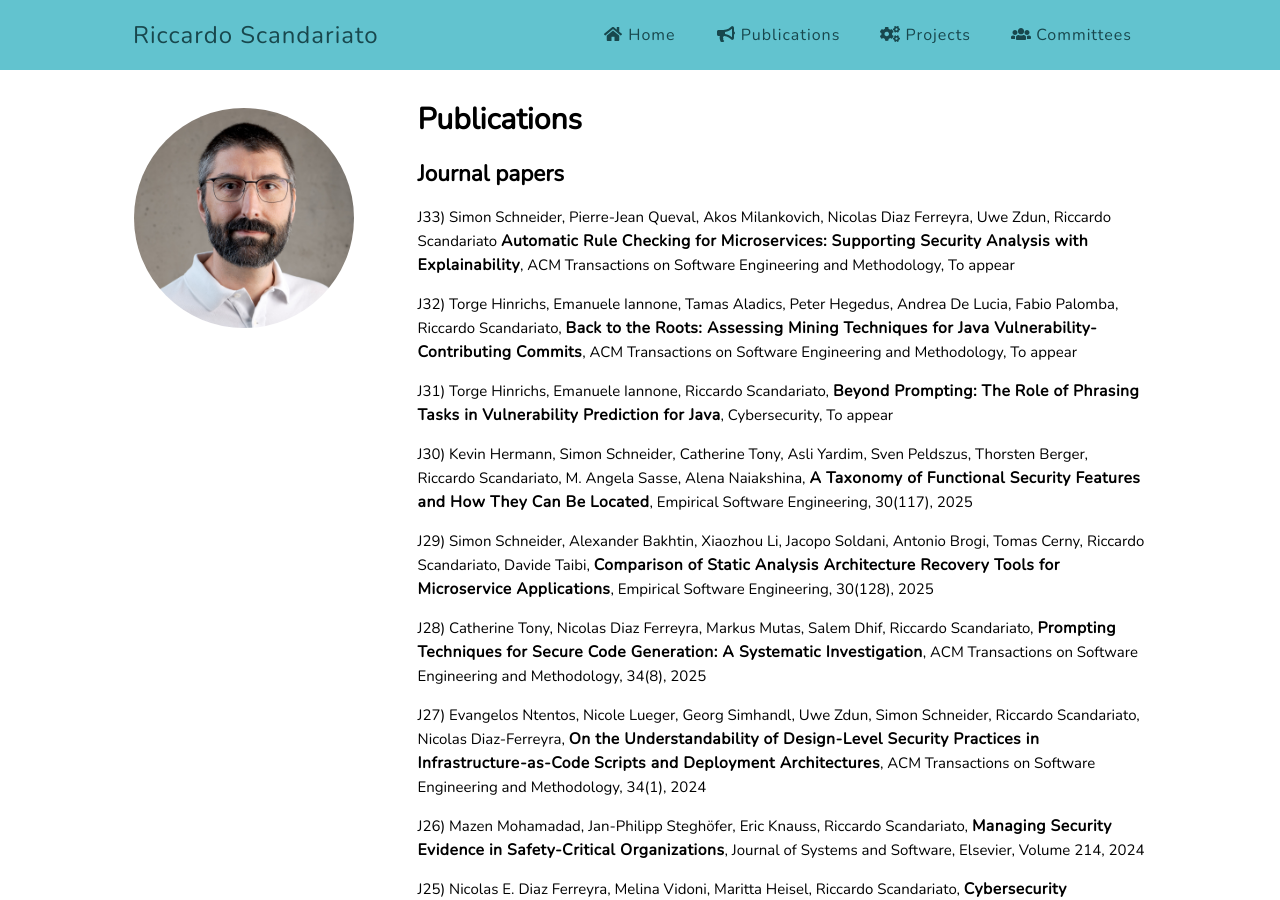
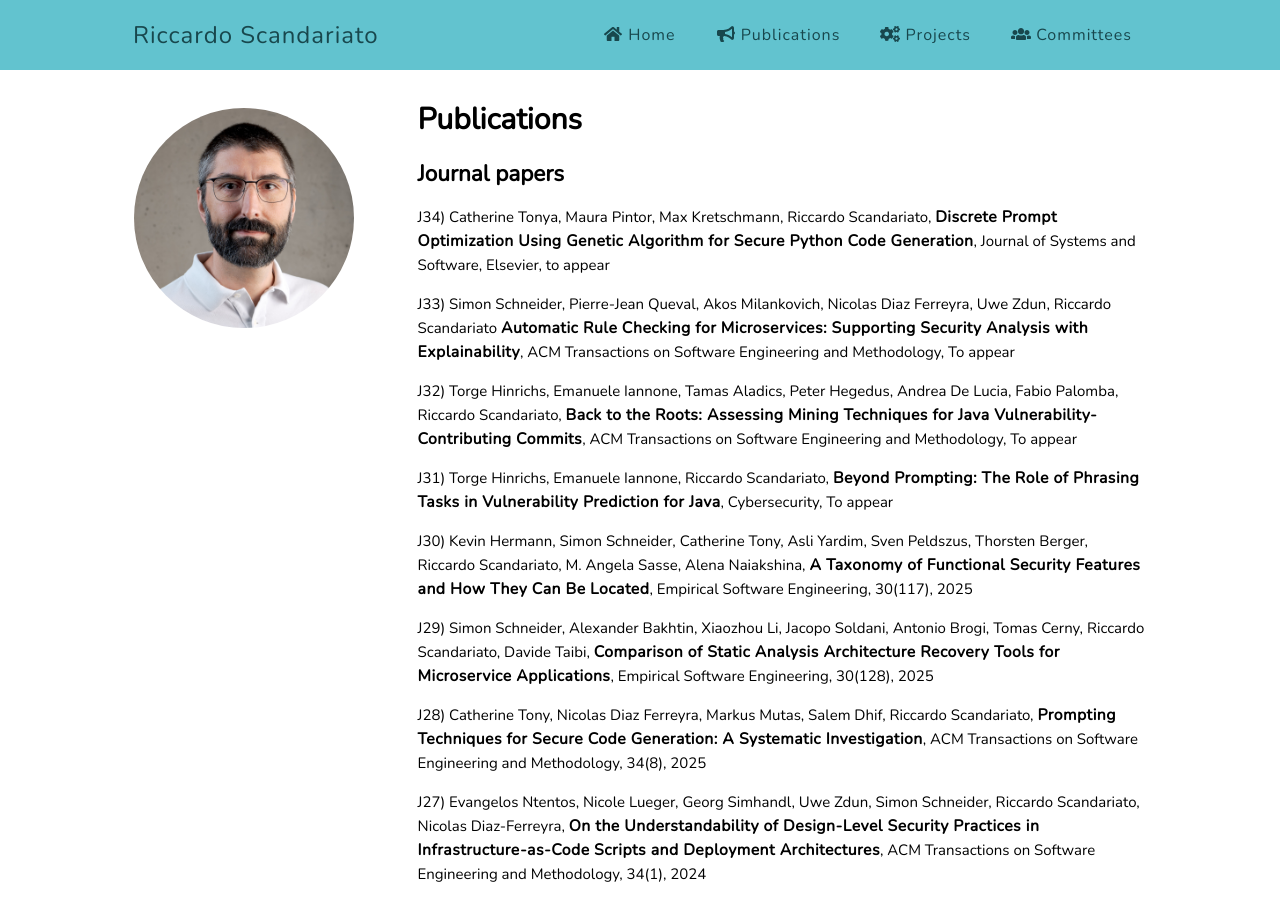
Before and after one commit to riccardoscandariato/riccardoscandariato.github.io, a Jekyll site: the page built from pubs.md, in a window 1280 px wide and 900 px high. Built offline with Jekyll 4.4.1, drawn with Linux system fonts in a browser that asks for light colours.

Commit message:
more pubs

```diff
--- a/pubs.md
+++ b/pubs.md
@@ -5,6 +5,8 @@ title: Publications
 ---
 
 <h2>Journal papers</h2>
+
+<p>J34) Catherine Tonya, Maura Pintor, Max Kretschmann, Riccardo Scandariato, <strong>Discrete Prompt Optimization Using Genetic Algorithm for Secure Python Code Generation</strong>, Journal of Systems and Software, Elsevier, to appear
 
 <p>J33) Simon Schneider, Pierre-Jean Queval, Akos Milankovich, Nicolas Diaz Ferreyra, Uwe Zdun, Riccardo Scandariato <strong>Automatic Rule Checking for Microservices: Supporting Security Analysis with Explainability</strong>, ACM Transactions on Software Engineering and Methodology, To appear
 
```
